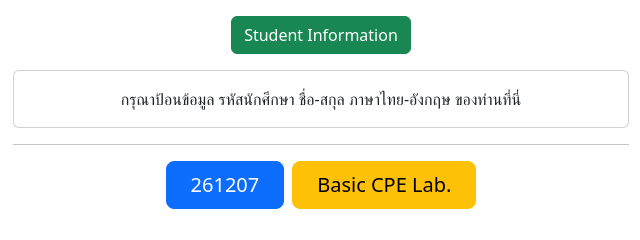
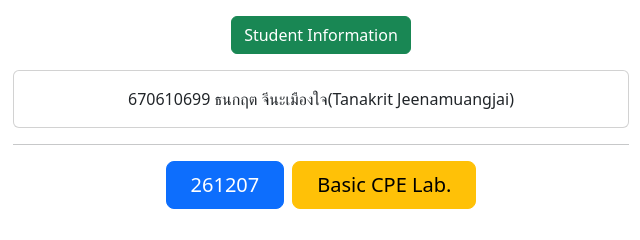
Before and after one commit to SeaCil04/lab01-2568-template, a plain HTML site: page index.html in a window 1280 px wide. Both pictures are taken after a click on the button "Student Information". Shown: the part 515-755 px from the top of the page, 319-959 px from the left. Drawn offline with nearby package versions, Linux system fonts and the light colour scheme.

Commit message:
first lab

```diff
--- a/index.html
+++ b/index.html
@@ -50,8 +50,7 @@
           </p>
           <div class="collapse" id="collapseExample">
             <div class="card card-body">
-              กรุณาป้อนข้อมูล รหัสนักศึกษา ชื่อ-สกุล ภาษาไทย-อังกฤษ
-              ของท่านที่นี่
+              670610699 ธนกฤต จีนะเมืองใจ(Tanakrit Jeenamuangjai)
             </div>
           </div>
         </div>
```
